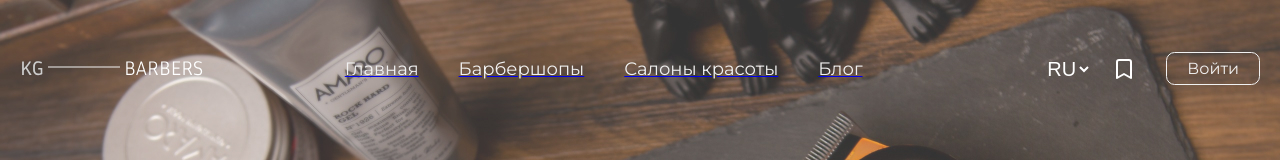
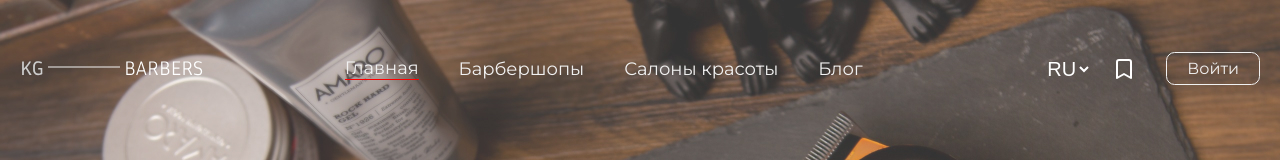
Before and after one commit to yryskeldi12/barber.kg, a React (Create React App) app: page /barbers in a window 1280 px wide. In both pictures the pointer is over the element "Главная". Shown: the top 160 px of the page. Built offline with nearby package versions, Linux system fonts and the light colour scheme.

Commit message:
Pensil (#21)
* jk

* jkm

```diff
--- a/src/components/Barbers/Master/master.jsx
+++ b/src/components/Barbers/Master/master.jsx
@@ -347,6 +347,8 @@ const Master = () => {
             </button>
           </div>
 
+          {/* ..................... */}
+
           {filtr && (
             <div
               style={{ display: filtrrr ? "block" : " none" }}
--- a/src/components/Header/header.scss
+++ b/src/components/Header/header.scss
@@ -6,6 +6,12 @@
     display: flex;
     align-items: center;
     justify-content: space-between;
+
+    a {
+      text-decoration: none;
+
+
+    }
 
     img {}
 
@@ -21,6 +27,10 @@
         font-weight: 400;
         line-height: normal;
         margin: 0 40px 0 0;
+
+        &:hover {
+          border-bottom: 1px solid red;
+        }
 
       }
     }
```
